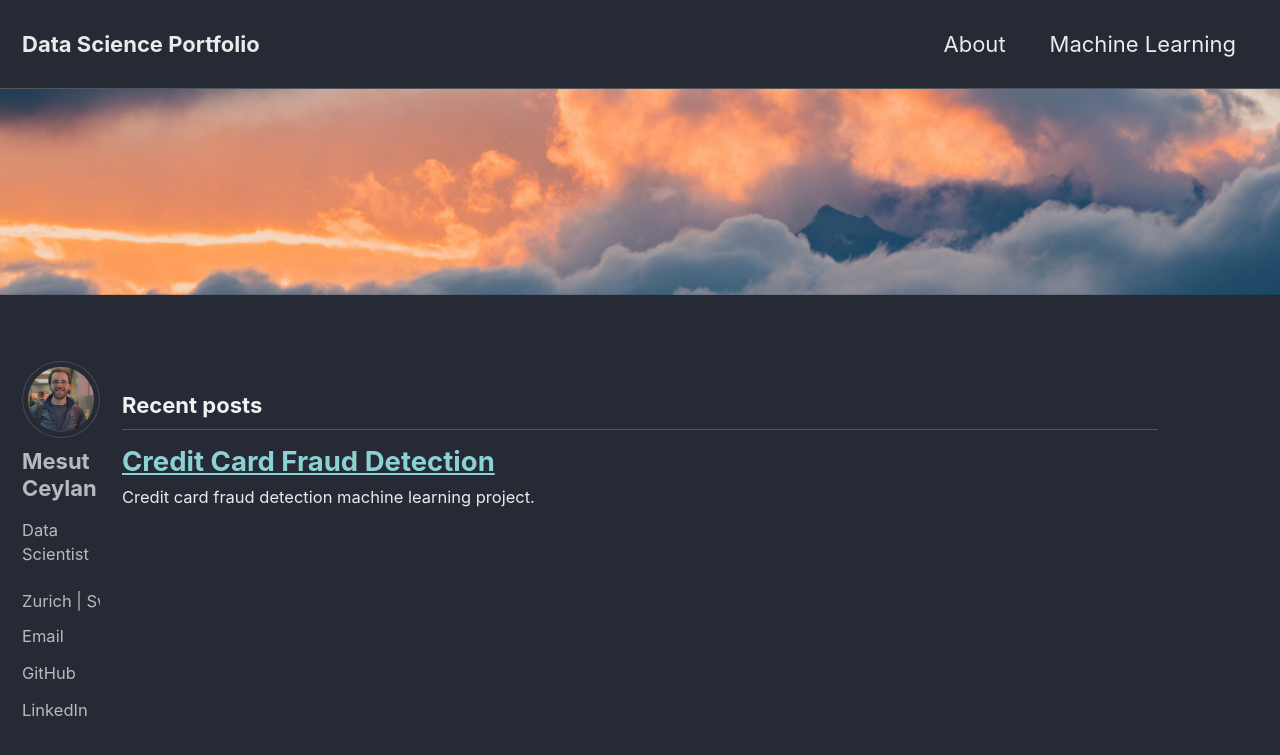
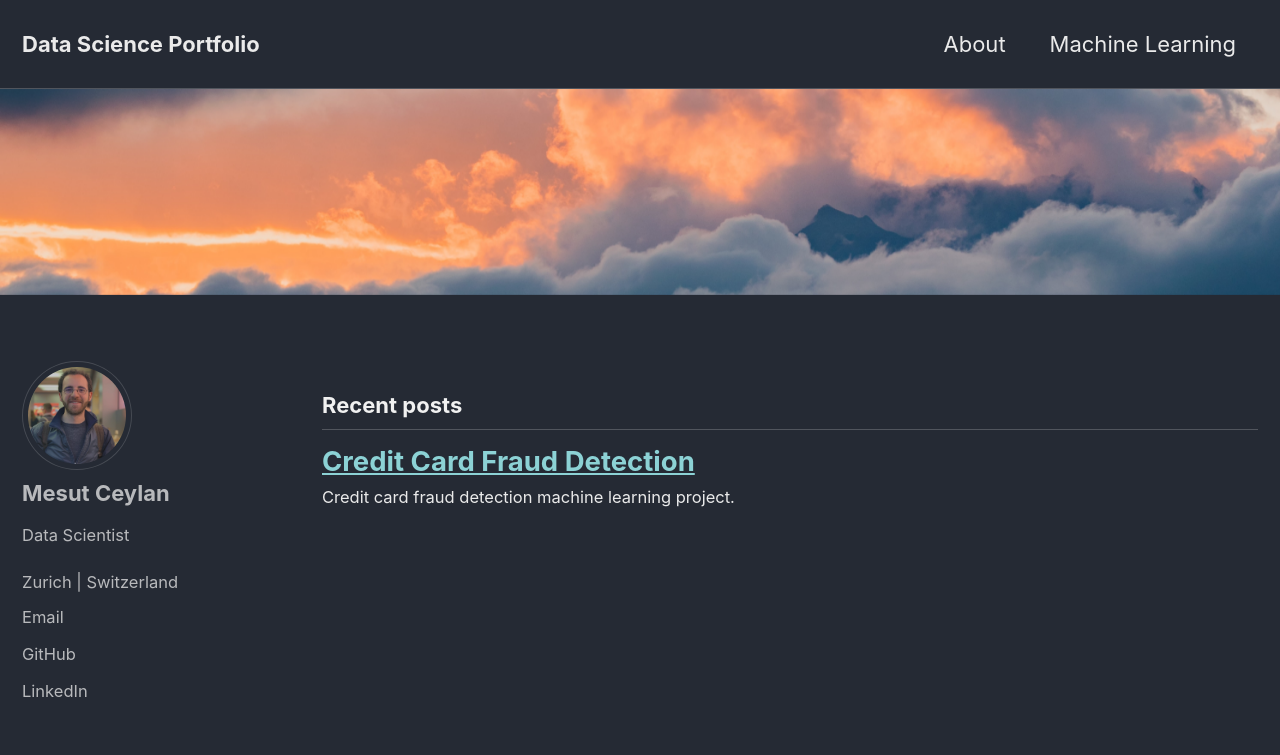
Before and after one commit to ceylanmesut/ceylanmesut.github.io, a Jekyll site: the page built from index.html, in a window 1280 px wide and 900 px high. Shown: the top 755 px of the window. Built offline with Jekyll 4.4.1, drawn with Linux system fonts in a browser that asks for light colours; cached includes are drawn as plain includes; the list of posts is cut into pages by our own code.

Commit message:
padding change

```diff
--- a/_sass/minimal-mistakes/_archive.scss
+++ b/_sass/minimal-mistakes/_archive.scss
@@ -9,12 +9,12 @@
   @include breakpoint($large) {
     float: right;
     width: calc(100% - #{$right-sidebar-width-narrow});
-    padding-right: $right-sidebar-width-narrow;
+    #padding-right: $right-sidebar-width-narrow;
   }
 
   @include breakpoint($x-large) {
     width: calc(100% - #{$right-sidebar-width});
-    padding-right: $right-sidebar-width;
+    #padding-right: $right-sidebar-width;
   }
 }
 
--- a/_sass/minimal-mistakes/_variables.scss
+++ b/_sass/minimal-mistakes/_variables.scss
@@ -143,8 +143,8 @@
    ========================================================================== */
 
 $right-sidebar-width-narrow: 200px !default;
-$right-sidebar-width: 100px !default;
-$right-sidebar-width-wide: 200px !default;
+$right-sidebar-width: 300px !default;
+$right-sidebar-width-wide: 400px !default;
 
 /*
    Other
```
